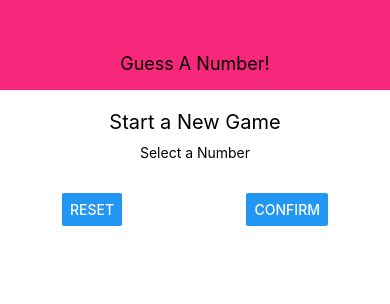
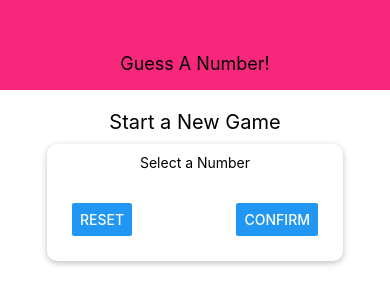
Before and after one commit to trpbr92/React-Native-Guess-A-Number, a React Native app: screen / in a window 390 px wide. Shown: the top 304 px of the page. Built offline with nearby package versions, Linux system fonts and the light colour scheme.

Commit message:
card for input container

```diff
--- a/screens/StartGameScreen.js
+++ b/screens/StartGameScreen.js
@@ -31,6 +31,13 @@ const styles = StyleSheet.create({
         width: 300,
         maxWidth: '80%',
         alignItems: 'center',
+        shadowColor: 'black',
+        shadowOffset: {width: 0, height: 2},
+        shadowRadius: 6,
+        shadowOpacity: 0.26,
+        backgroundColor: 'white',
+        padding: 10,
+        borderRadius: 10
     },
     buttonContainer: {
         flexDirection: 'row',
```
